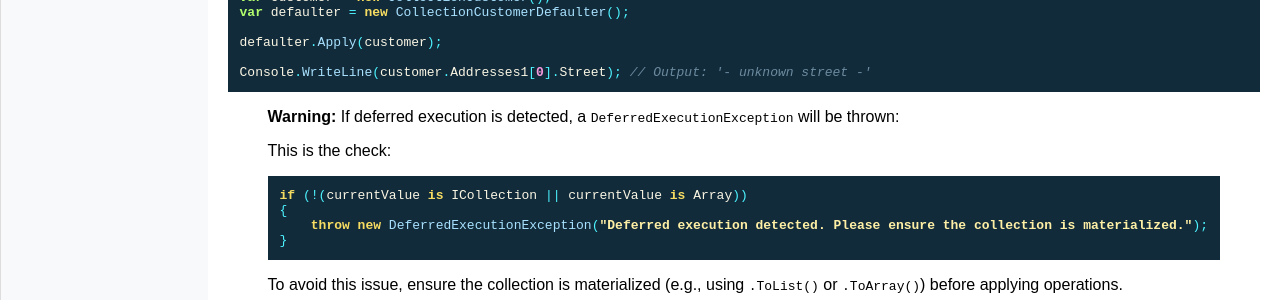
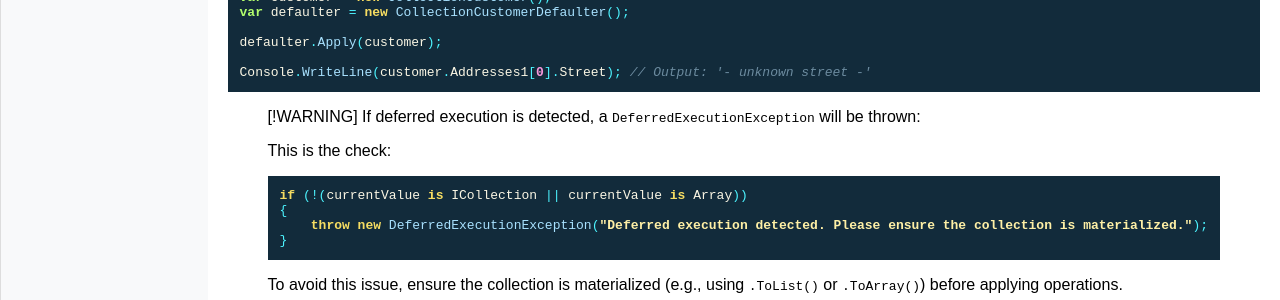
Before and after one commit to crwsolutions/fluent-defaults, a Jekyll site: the page built from docs/collection.md, in a window 1280 px wide. Shown: the part 1260-1560 px from the top of the page. Built offline with Jekyll 4.4.1, drawn with Linux system fonts in a browser that asks for light colours.

````diff
--- a/docs/collection.md
+++ b/docs/collection.md
@@ -80,7 +80,7 @@ defaulter.Apply(customer);
 Console.WriteLine(customer.Addresses1[0].Street); // Output: '- unknown street -'
 ```
 
-> **Warning:**
+> [!WARNING]
 > If deferred execution is detected, a `DeferredExecutionException` will be thrown:
 >
 > This is the check:
````
